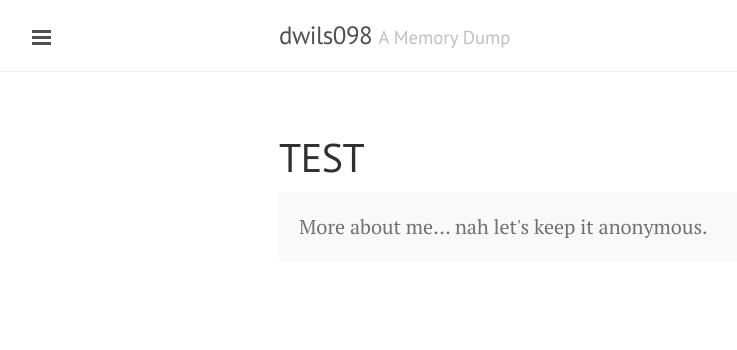
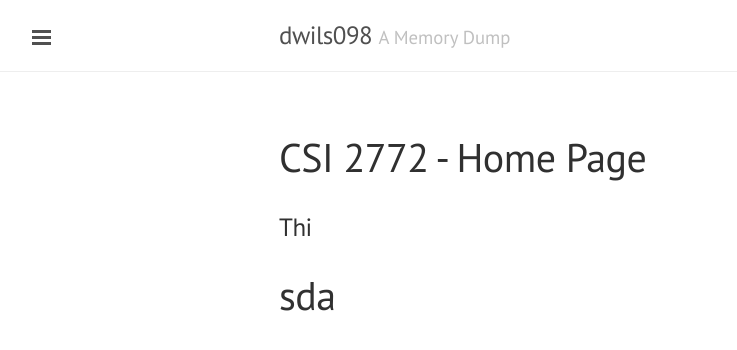
Before and after one commit to dwils098/dwils098.github.io, a Jekyll site: the page built from test_page.md, in a window 1280 px wide. Shown: the top 350 px of the page, without its empty margins (1-738 px from the left). Built offline with Jekyll 4.4.1, drawn with Linux system fonts in a browser that asks for light colours; Markdown is read by kramdown in place of the engine named in the settings.

Commit message:
csi_2772

```diff
--- a/test_page.md
+++ b/test_page.md
@@ -1,8 +1,7 @@
 ---
 layout: page
-title: TEST
+title: CSI 2772 - Home Page
 ---
 
-<p class="message">
-  More about me... nah let's keep it anonymous.
-</p>
+###Thi
+#sda
```
